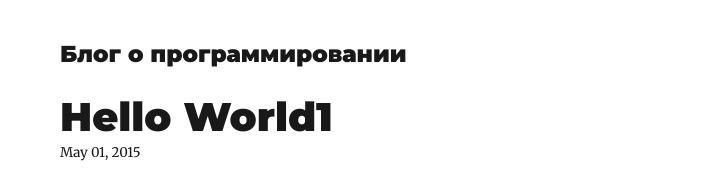
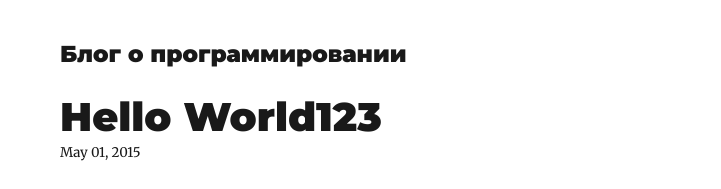
Before and after one commit to evgenyantipin/antipin.dev, a Gatsby site: page /hello-world/ in a window 1280 px wide. Shown: the top 189 px of the page, without its empty margins (265-986 px from the left). Built offline with nearby package versions, Linux system fonts and the light colour scheme; Gatsby itself is replaced by a stand-in of ours; some packages are replaced by stand-ins of ours.

Commit message:
change file for deploy

```diff
--- a/content/blog/hello-world/index.md
+++ b/content/blog/hello-world/index.md
@@ -1,5 +1,5 @@
 ---
-title: Hello World1
+title: Hello World123
 date: "2015-05-01T22:12:03.284Z"
 description: "Hello World"
 category: Example Category
```
